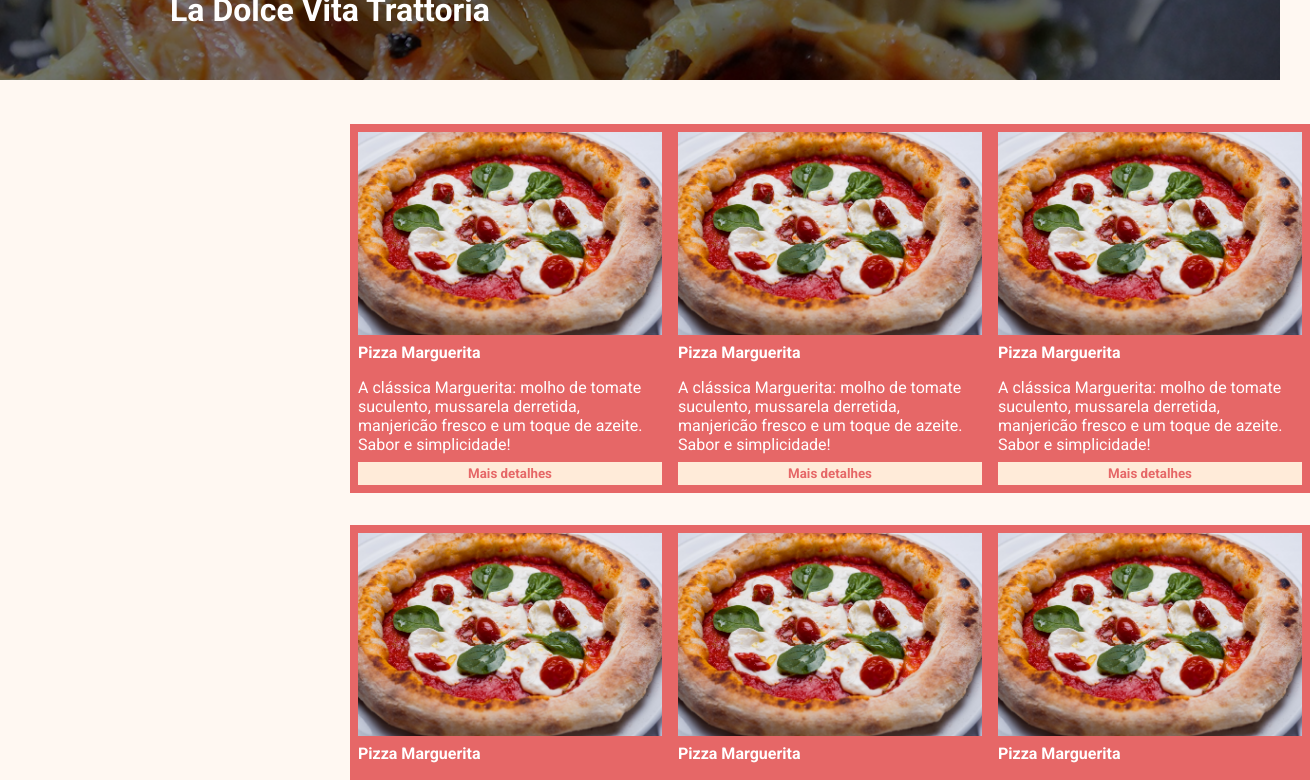
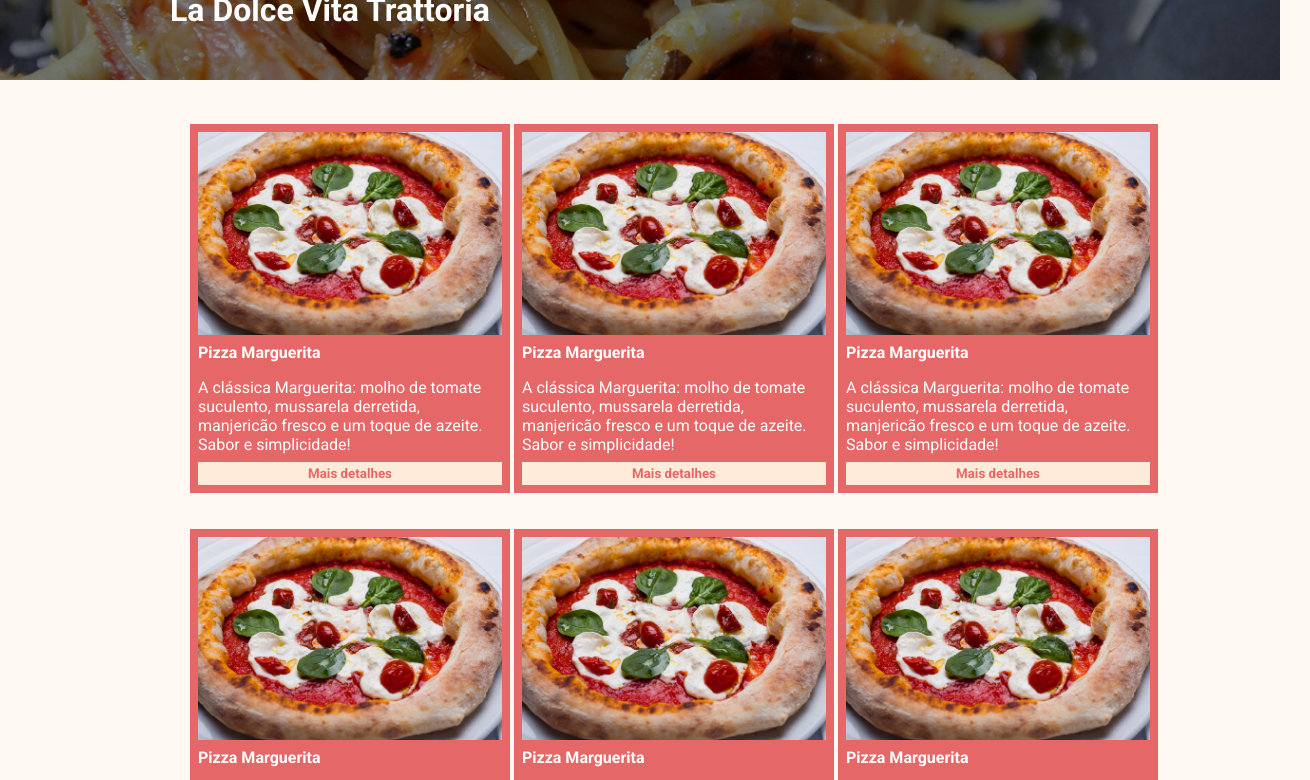
Before and after one commit to MatheusMartinsN1/e-food, a React (Create React App) app: page /trattoria in a window 1280 px wide. Shown: the part 460-1240 px from the top of the page, 1310 px wide, since content can reach past the window. Built offline with nearby package versions, Linux system fonts and the light colour scheme.

Commit message:
Mais alguns ajustes na responsividade

```diff
--- a/src/components/Listing/styles.ts
+++ b/src/components/Listing/styles.ts
@@ -5,8 +5,9 @@ export const ListingContainer = styled.section`
   display: grid;
   grid-template-columns: repeat(2, 1fr);
   place-items: center;
-  margin-top: 80px;
-  margin: 80px 250px 0px 250px;
+  margin: 80px 150px 0px;
+  padding: 0px;
+  gap: 4px;
 
   ${media.mobile} {
     grid-template-columns: repeat(1, 1fr);
--- a/src/components/ListingTrattoria/styles.ts
+++ b/src/components/ListingTrattoria/styles.ts
@@ -6,7 +6,8 @@ export const ContainerPizza = styled.ul`
   grid-template-columns: repeat(3, 1fr);
   place-items: center;
   align-items: center;
-  margin: 200px 350px 0px 350px;
+  margin: 200px 190px 0px;
+  gap: 4px;
 
   ${media.mobile} {
     grid-template-columns: repeat(1, 1fr);
--- a/src/style.ts
+++ b/src/style.ts
@@ -25,6 +25,7 @@ export const EstiloGlobal = createGlobalStyle`
     box-sizing: border-box;
     list-style: none;
     font-family: 'Roboto', sans-serif;
+    gap: 0px;
   }
 
   body {
```
